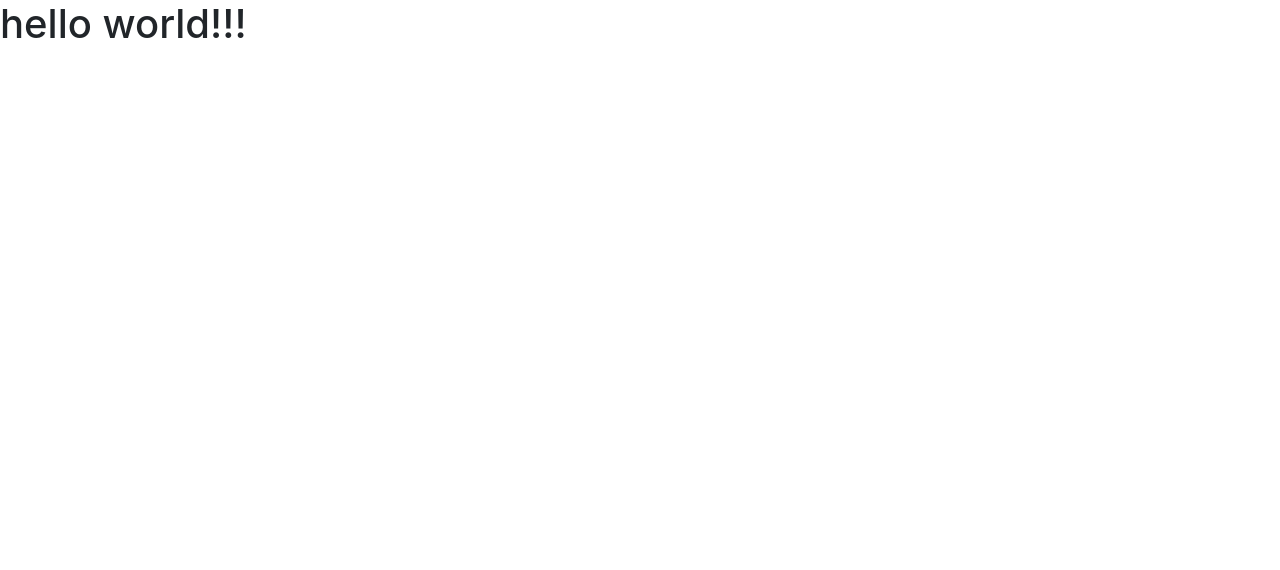
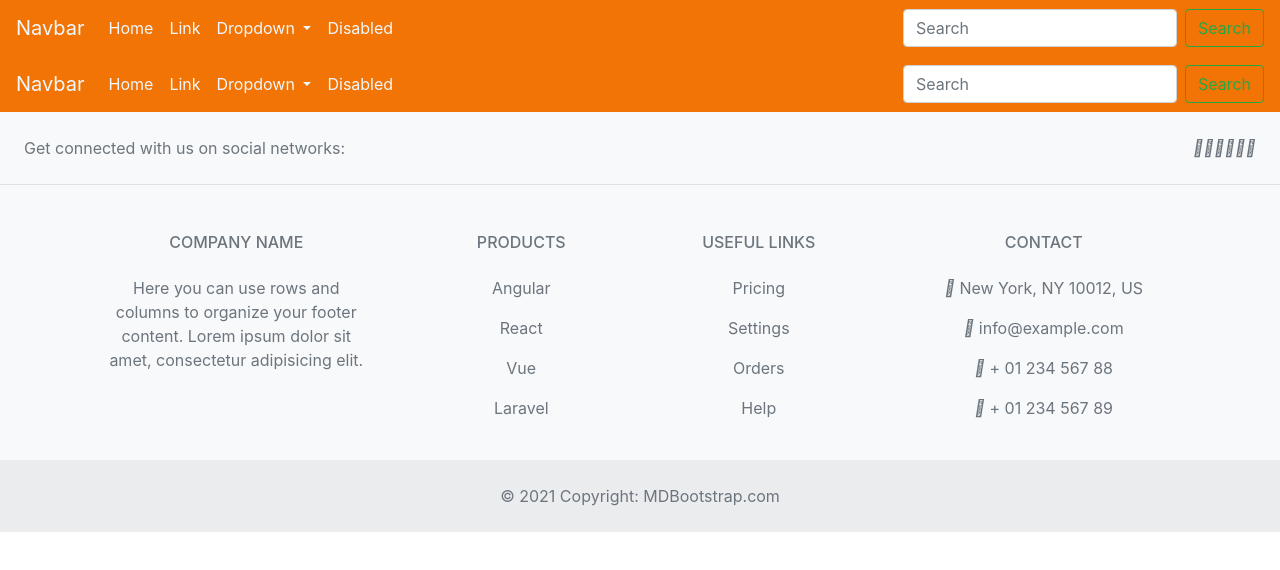
Before and after one commit to AugustoCesarAC/BlogPessoalFront, an Angular app: page / in a window 1280 px wide. Shown: the top 570 px of the page. Built offline with nearby package versions, Linux system fonts and the light colour scheme.

Commit message:
Blog Pessoal v2

```diff
--- a/src/app/app.component.html
+++ b/src/app/app.component.html
@@ -1 +1,4 @@
-<h1>hello world!!!</h1>
+<app-menu></app-menu>
+
+<app-menu></app-menu>
+<app-rodape></app-rodape>
--- a/src/app/app.module.ts
+++ b/src/app/app.module.ts
@@ -3,10 +3,14 @@ import { BrowserModule } from '@angular/platform-browser';
 
 import { AppRoutingModule } from './app-routing.module';
 import { AppComponent } from './app.component';
+import { MenuComponent } from './menu/menu.component';
+import { RodapeComponent } from './rodape/rodape.component';
 
 @NgModule({
   declarations: [
-    AppComponent
+    AppComponent,
+    MenuComponent,
+    RodapeComponent
   ],
   imports: [
     BrowserModule,
--- /dev/null
+++ b/src/app/menu/menu.component.css
@@ -0,0 +1,7 @@
+#bgcor{
+  background-color: #f27405 !important;
+
+}
+a{
+  color: aliceblue !important;
+}
--- /dev/null
+++ b/src/app/menu/menu.component.html
@@ -0,0 +1,35 @@
+<nav class="navbar navbar-expand-lg navbar-light bg-light" id="bgcor">
+  <a class="navbar-brand" href="#">Navbar</a>
+  <button class="navbar-toggler" type="button" data-toggle="collapse" data-target="#navbarSupportedContent" aria-controls="navbarSupportedContent" aria-expanded="false" aria-label="Toggle navigation">
+    <span class="navbar-toggler-icon"></span>
+  </button>
+
+  <div class="collapse navbar-collapse" id="navbarSupportedContent">
+    <ul class="navbar-nav mr-auto">
+      <li class="nav-item active">
+        <a class="nav-link" href="#">Home <span class="sr-only">(current)</span></a>
+      </li>
+      <li class="nav-item">
+        <a class="nav-link" href="#">Link</a>
+      </li>
+      <li class="nav-item dropdown">
+        <a class="nav-link dropdown-toggle" href="#" id="navbarDropdown" role="button" data-toggle="dropdown" aria-expanded="false">
+          Dropdown
+        </a>
+        <div class="dropdown-menu" aria-labelledby="navbarDropdown">
+          <a class="dropdown-item" href="#">Action</a>
+          <a class="dropdown-item" href="#">Another action</a>
+          <div class="dropdown-divider"></div>
+          <a class="dropdown-item" href="#">Something else here</a>
+        </div>
+      </li>
+      <li class="nav-item">
+        <a class="nav-link disabled">Disabled</a>
+      </li>
+    </ul>
+    <form class="form-inline my-2 my-lg-0">
+      <input class="form-control mr-sm-2" type="search" placeholder="Search" aria-label="Search">
+      <button class="btn btn-outline-success my-2 my-sm-0" type="submit">Search</button>
+    </form>
+  </div>
+</nav>
--- /dev/null
+++ b/src/app/menu/menu.component.ts
@@ -0,0 +1,15 @@
+import { Component, OnInit } from '@angular/core';
+
+@Component({
+  selector: 'app-menu',
+  templateUrl: './menu.component.html',
+  styleUrls: ['./menu.component.css']
+})
+export class MenuComponent implements OnInit {
+
+  constructor() { }
+
+  ngOnInit(): void {
+  }
+
+}
--- /dev/null
+++ b/src/app/rodape/rodape.component.html
@@ -0,0 +1,126 @@
+<!-- Footer -->
+<footer class="text-center text-lg-start bg-light text-muted">
+  <!-- Section: Social media -->
+  <section
+    class="d-flex justify-content-center justify-content-lg-between p-4 border-bottom"
+  >
+    <!-- Left -->
+    <div class="me-5 d-none d-lg-block">
+      <span>Get connected with us on social networks:</span>
+    </div>
+    <!-- Left -->
+
+    <!-- Right -->
+    <div>
+      <a href="" class="me-4 text-reset">
+        <i class="fab fa-facebook-f"></i>
+      </a>
+      <a href="" class="me-4 text-reset">
+        <i class="fab fa-twitter"></i>
+      </a>
+      <a href="" class="me-4 text-reset">
+        <i class="fab fa-google"></i>
+      </a>
+      <a href="" class="me-4 text-reset">
+        <i class="fab fa-instagram"></i>
+      </a>
+      <a href="" class="me-4 text-reset">
+        <i class="fab fa-linkedin"></i>
+      </a>
+      <a href="" class="me-4 text-reset">
+        <i class="fab fa-github"></i>
+      </a>
+    </div>
+    <!-- Right -->
+  </section>
+  <!-- Section: Social media -->
+
+  <!-- Section: Links  -->
+  <section class="">
+    <div class="container text-center text-md-start mt-5">
+      <!-- Grid row -->
+      <div class="row mt-3">
+        <!-- Grid column -->
+        <div class="col-md-3 col-lg-4 col-xl-3 mx-auto mb-4">
+          <!-- Content -->
+          <h6 class="text-uppercase fw-bold mb-4">
+            <i class="fas fa-gem me-3"></i>Company name
+          </h6>
+          <p>
+            Here you can use rows and columns to organize your footer content. Lorem ipsum
+            dolor sit amet, consectetur adipisicing elit.
+          </p>
+        </div>
+        <!-- Grid column -->
+
+        <!-- Grid column -->
+        <div class="col-md-2 col-lg-2 col-xl-2 mx-auto mb-4">
+          <!-- Links -->
+          <h6 class="text-uppercase fw-bold mb-4">
+            Products
+          </h6>
+          <p>
+            <a href="#!" class="text-reset">Angular</a>
+          </p>
+          <p>
+            <a href="#!" class="text-reset">React</a>
+          </p>
+          <p>
+            <a href="#!" class="text-reset">Vue</a>
+          </p>
+          <p>
+            <a href="#!" class="text-reset">Laravel</a>
+          </p>
+        </div>
+        <!-- Grid column -->
+
+        <!-- Grid column -->
+        <div class="col-md-3 col-lg-2 col-xl-2 mx-auto mb-4">
+          <!-- Links -->
+          <h6 class="text-uppercase fw-bold mb-4">
+            Useful links
+          </h6>
+          <p>
+            <a href="#!" class="text-reset">Pricing</a>
+          </p>
+          <p>
+            <a href="#!" class="text-reset">Settings</a>
+          </p>
+          <p>
+            <a href="#!" class="text-reset">Orders</a>
+          </p>
+          <p>
+            <a href="#!" class="text-reset">Help</a>
+          </p>
+        </div>
+        <!-- Grid column -->
+
+        <!-- Grid column -->
+        <div class="col-md-4 col-lg-3 col-xl-3 mx-auto mb-md-0 mb-4">
+          <!-- Links -->
+          <h6 class="text-uppercase fw-bold mb-4">
+            Contact
+          </h6>
+          <p><i class="fas fa-home me-3"></i> New York, NY 10012, US</p>
+          <p>
+            <i class="fas fa-envelope me-3"></i>
+            info@example.com
+          </p>
+          <p><i class="fas fa-phone me-3"></i> + 01 234 567 88</p>
+          <p><i class="fas fa-print me-3"></i> + 01 234 567 89</p>
+        </div>
+        <!-- Grid column -->
+      </div>
+      <!-- Grid row -->
+    </div>
+  </section>
+  <!-- Section: Links  -->
+
+  <!-- Copyright -->
+  <div class="text-center p-4" style="background-color: rgba(0, 0, 0, 0.05);">
+    © 2021 Copyright:
+    <a class="text-reset fw-bold" href="https://mdbootstrap.com/">MDBootstrap.com</a>
+  </div>
+  <!-- Copyright -->
+</footer>
+<!-- Footer -->
--- /dev/null
+++ b/src/app/rodape/rodape.component.ts
@@ -0,0 +1,15 @@
+import { Component, OnInit } from '@angular/core';
+
+@Component({
+  selector: 'app-rodape',
+  templateUrl: './rodape.component.html',
+  styleUrls: ['./rodape.component.css']
+})
+export class RodapeComponent implements OnInit {
+
+  constructor() { }
+
+  ngOnInit(): void {
+  }
+
+}
--- a/src/index.html
+++ b/src/index.html
@@ -6,6 +6,7 @@
   <base href="/">
   <meta name="viewport" content="width=device-width, initial-scale=1">
   <link rel="icon" type="image/x-icon" href="favicon.ico">
+  <link rel="stylesheet" href="https://stackpath.bootstrapcdn.com/font-awesome/4.7.0/css/font-awesome.min.css">
 </head>
 <body>
   <app-root></app-root>
```
Also changed, not shown: src/app/rodape/rodape.component.css (added), 1 other file (tests, documents, lock files or other folders).
